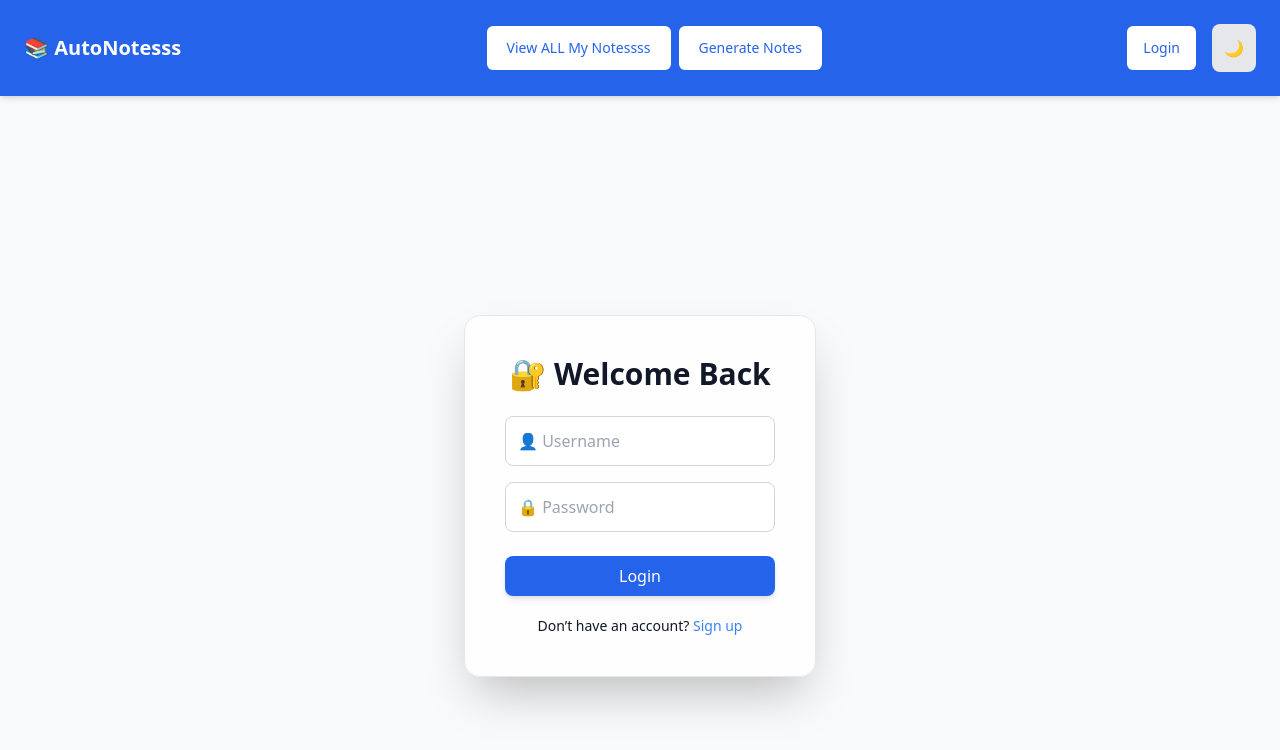
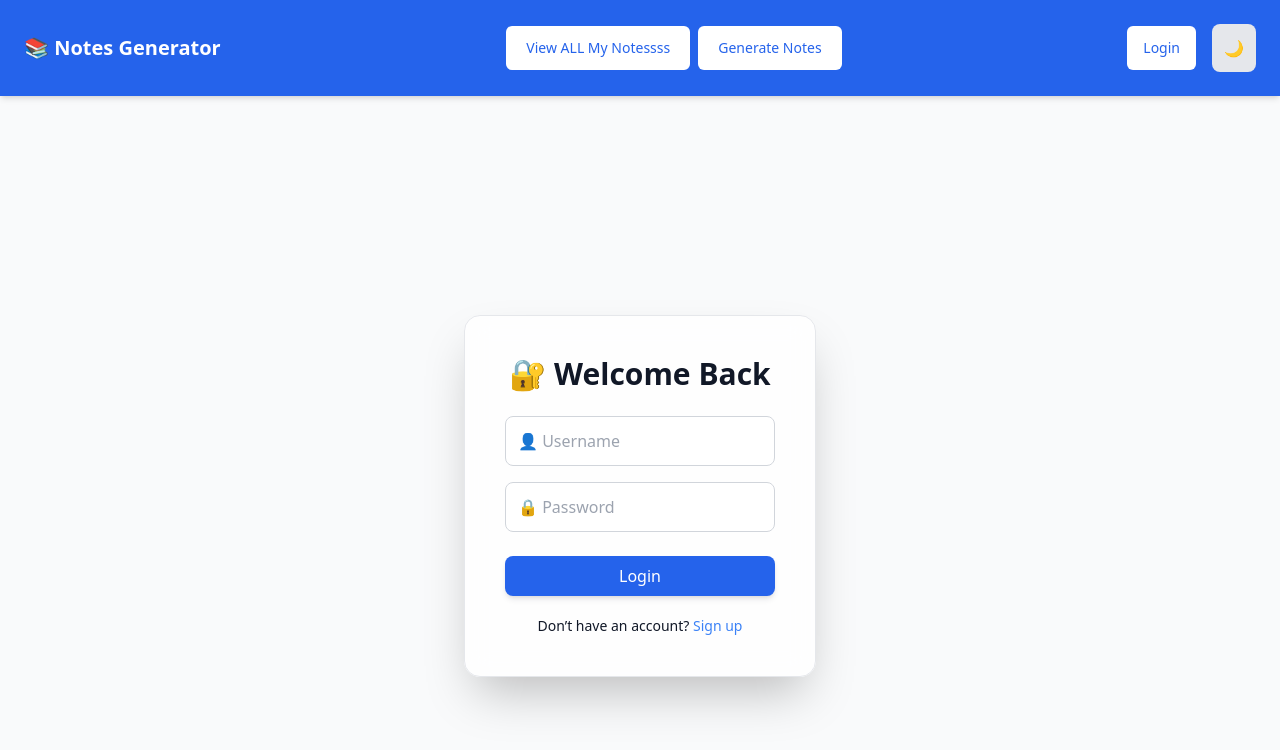
Before and after one commit to rishi539/devops, a React (Vite) app in the folder NotesGen/LinkToNotes/: page /login in a window 1280 px wide. Shown: the top 750 px of the page. Built offline with nearby package versions, Linux system fonts and the light colour scheme.

Commit message:
updated title

```diff
--- a/NotesGen/LinkToNotes/src/components/Navbar.jsx
+++ b/NotesGen/LinkToNotes/src/components/Navbar.jsx
@@ -28,7 +28,7 @@ const Navbar = () => {
         className="font-bold text-xl cursor-pointer"
         onClick={() => navigate("/notes")}
       >
-        📚 AutoNotesss
+        📚 Notes Generator
       </h1>
 
       {/* Navigation buttons */}
```
